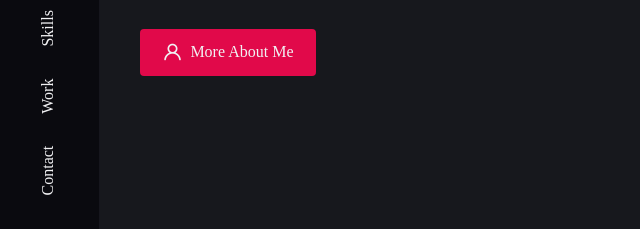
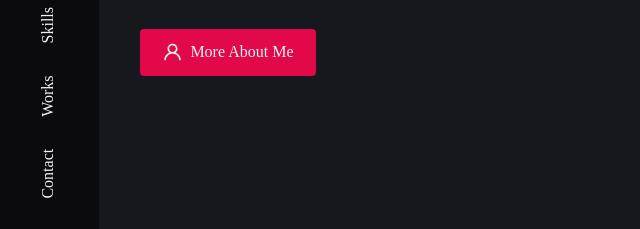
Before and after one commit to YassineKifane/Portfolio, a plain HTML site: page index.html in a window 1280 px wide. Shown: the part 427-656 px from the top of the page, 0-640 px from the left. Drawn offline with nearby package versions, Linux system fonts and the light colour scheme.

Commit message:
fourth commit

```diff
--- a/index.html
+++ b/index.html
@@ -49,7 +49,7 @@
                             <a href="#skills" class="nav__link">Skills</a>
                         </li>
                         <li class="nav__item">
-                            <a href="#works" class="nav__link">Work</a>
+                            <a href="#works" class="nav__link">Works</a>
                         </li>
                         <li class="nav__item">
                             <a href="#contact" class="nav__link">Contact</a>
```
Also changed, not shown: about.png (added), contact.png (added), home.png (added), qualification.png (added), skills.png (added), works.png (added).
